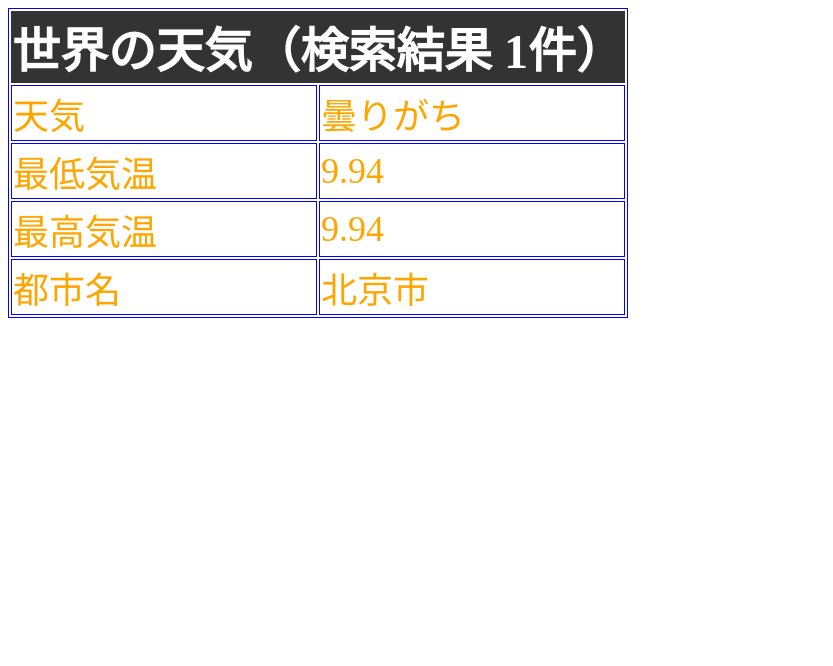
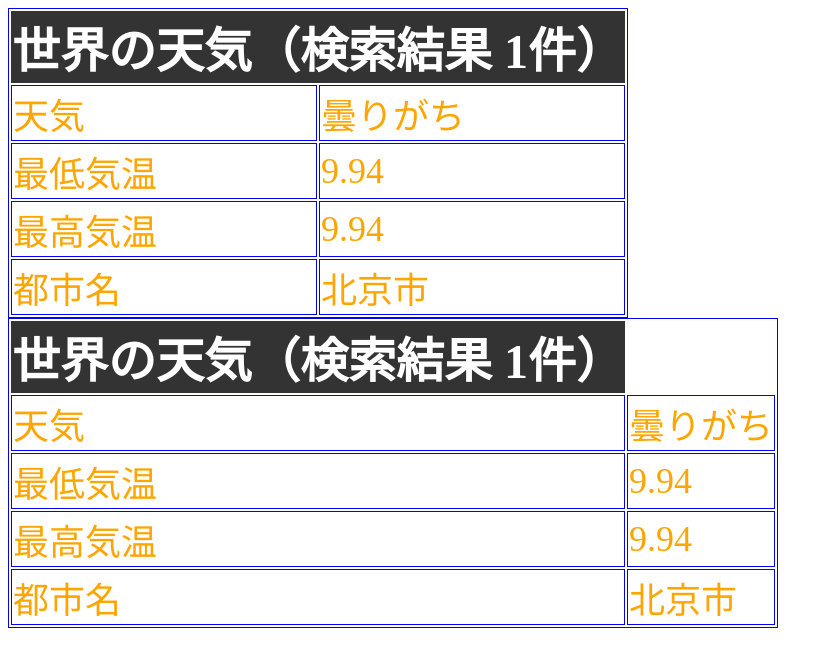
Before and after one commit to T182672021/medialabo, a plain HTML site: page project.html in a window 1280 px wide. Shown: the whole page, without its empty margins (0-833 px from the left). Drawn offline with Linux system fonts and the light colour scheme.

Commit message:
第5回途中

```diff
--- a/project_style.css
+++ b/project_style.css
@@ -6,7 +6,7 @@ td {
 }
 
 thead,
-tfoot {
+tfoot{
     background-color: #333;
     color: #fff;
     font-size: 2em;
--- a/weather.js
+++ b/weather.js
@@ -54,6 +54,18 @@ console.log(data.name);
 
 let d = document.querySelector('div#result');
 
+let table = document.createElement('table');
+d.insertAdjacentElement('beforeend', table);
+
+let thead = document.createElement('thead');
+table.insertAdjacentElement('beforeend', thead);
+let tr = document.createElement('tr');
+thead.insertAdjacentElement('beforeend', tr);
+let th = document.createElement('th');
+th.setAttribute('clospan', '2');
+th.textContent = '世界の天気（検索結果 1件）';
+tr.insertAdjacentElement('beforeend', th);
+
 let tbody = document.createElement('tbody');
 table.insertAdjacentElement('beforeend', tbody);
 tr = document.createElement('tr');
@@ -64,3 +76,30 @@ tr.insertAdjacentElement('beforeend', td);
 td = document.createElement('td');
 td.textContent = data.weather[0].description;
 tr.insertAdjacentElement('beforeend', td);
+
+tr = document.createElement('tr');
+tbody.insertAdjacentElement('beforeend', tr);
+td = document.createElement('td');
+td.textContent = '最低気温';
+tr.insertAdjacentElement('beforeend', td);
+td = document.createElement('td');
+td.textContent = data.main.temp_min;
+tr.insertAdjacentElement('beforeend', td);
+
+tr = document.createElement('tr');
+tbody.insertAdjacentElement('beforeend', tr);
+td = document.createElement('td');
+td.textContent = '最高気温';
+tr.insertAdjacentElement('beforeend', td);
+td = document.createElement('td');
+td.textContent = data.main.temp_max;
+tr.insertAdjacentElement('beforeend', td);
+
+tr = document.createElement('tr');
+tbody.insertAdjacentElement('beforeend', tr);
+td = document.createElement('td');
+td.textContent = '都市名';
+tr.insertAdjacentElement('beforeend', td);
+td = document.createElement('td');
+td.textContent = data.name;
+tr.insertAdjacentElement('beforeend', td);
```
Also changed, not shown: project.html (+1 -1 lines).
